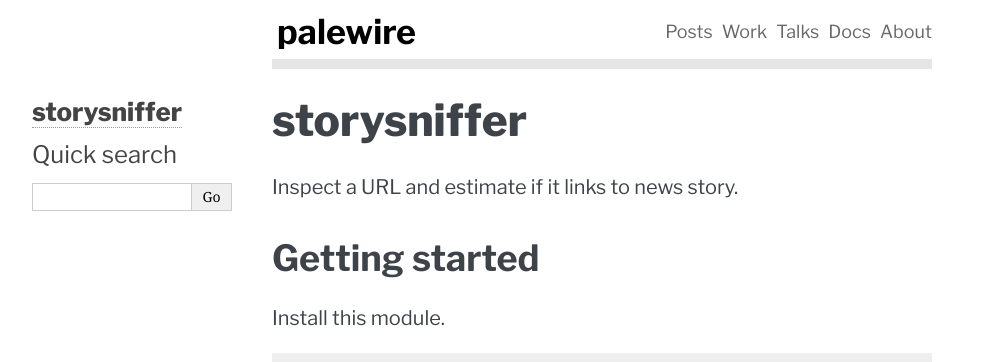
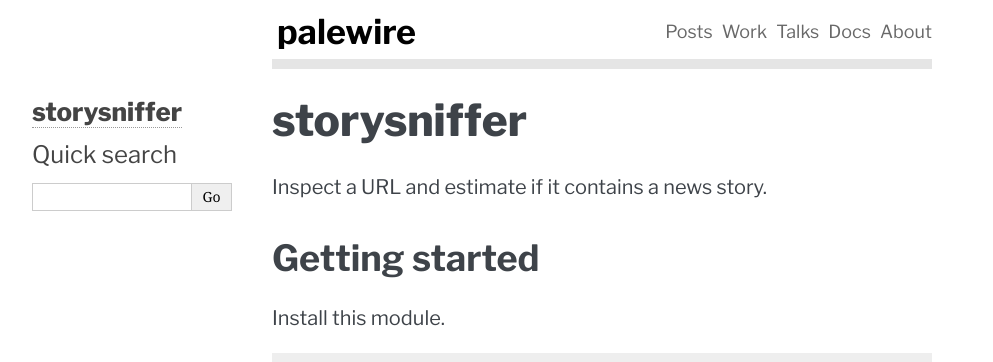
Before and after one commit to palewire/storysniffer, a Sphinx documentation site: the page built from docs/index.md, in a window 1280 px wide. Shown: the top 362 px of the page, without its empty margins (148-1141 px from the left). Built offline with Sphinx 7.4.7, drawn with Linux system fonts in a browser that asks for light colours.

Commit message:
Update index.md

```diff
--- a/docs/index.md
+++ b/docs/index.md
@@ -3,7 +3,7 @@
 
 # storysniffer
 
-Inspect a URL and estimate if it links to news story.
+Inspect a URL and estimate if it contains a news story.
 
 ## Getting started
 
```
